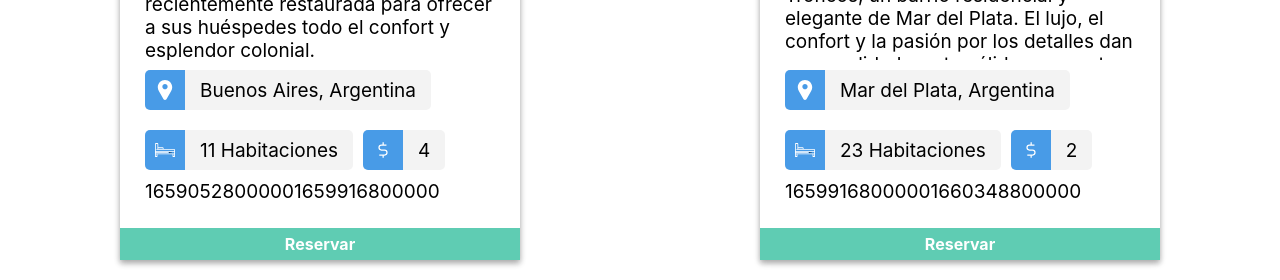
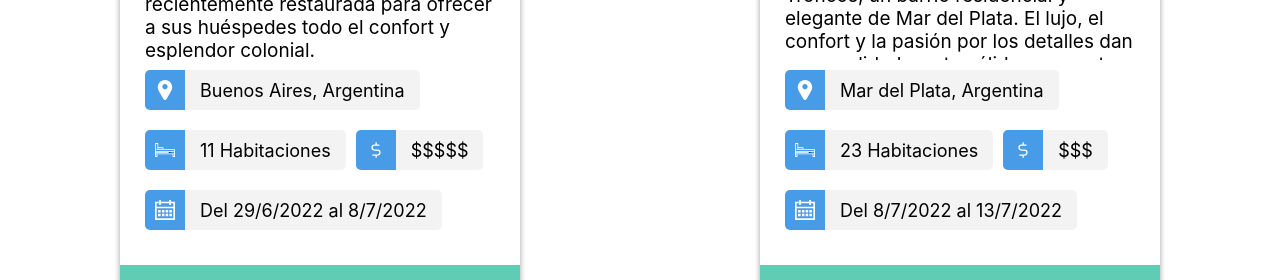
Before and after one commit to dbuendia/reserva-hoteles-291, a React (Create React App) app: page / in a window 1280 px wide. Shown: the part 840-1120 px from the top of the page. Built offline with nearby package versions, Linux system fonts and the light colour scheme.

Commit message:
Finished project

```diff
--- a/src/App.css
+++ b/src/App.css
@@ -91,6 +91,11 @@ select, input {
   -moz-appearance: none;
 }
 
+input[type="reset"] {
+  padding: 0.5em 0em;
+  text-align: center;
+}
+
 select.minimal, input.minimal {
   background-image:
     linear-gradient(45deg, transparent 50%, var(--dark-grey) 50%),
@@ -146,7 +151,7 @@ select:-moz-focusring, input:-moz-focusring {
   display: flex;
   flex-direction: column;
   width: 400px;
-  height: 750px;
+  height: 800px;
   margin: 50px;
   box-shadow: rgba(0, 0, 0, 0.16) 0px 3px 6px, rgba(0, 0, 0, 0.23) 0px 3px 6px;
 }
@@ -197,6 +202,7 @@ select:-moz-focusring, input:-moz-focusring {
   padding-right: 15px;
   border-radius: 5px;
   width: fit-content;
+  font-size: 18px;
 }
 
 .hotel-card-footer {
--- a/src/components/Filters.jsx
+++ b/src/components/Filters.jsx
@@ -63,9 +63,9 @@ function Filters({
   }
 
   function restartValues() {
-    setCountry("");
-    setPrice("");
-    setCapacity("");
+    setCountry(countries.todos);
+    setPrice(prices.todos);
+    setCapacity(capacities.todos);
     setDateFrom("");
     setDateTo("");
   }
--- a/src/components/HotelCard.jsx
+++ b/src/components/HotelCard.jsx
@@ -2,6 +2,7 @@ import React from "react";
 import locationIcon from "../icons/location-pin.svg";
 import bedIcon from "../icons/bed.svg";
 import dollarIcon from "../icons/dollar.svg";
+import availabilityIcon from "../icons/availability.svg";
 
 function HotelCard({
   photo,
@@ -14,6 +15,19 @@ function HotelCard({
   availabilityFrom,
   availabilityTo,
 }) {
+  function formatUnixToNaturalDate(dateUnix) {
+    let dateNatural = new Date(dateUnix);
+    return `${dateNatural.getDate()}/${dateNatural.getMonth()}/${dateNatural.getFullYear()}`;
+  }
+
+  function dollars(number) {
+    let dollar = "";
+    for (let i = 0; i <= number; i++) {
+      dollar += "$";
+    }
+    return dollar;
+  }
+
   return (
     <div className="hotel-card">
       <div className="hotel-card-header">
@@ -39,11 +53,16 @@ function HotelCard({
           </div>
           <div className="tag">
             <img className="icon-dollar" src={dollarIcon} alt="dollar" />
-            {price}
+            {dollars(price)}
           </div>
-          <div>
-            {availabilityFrom}
-            {availabilityTo}
+          <div className="tag">
+            <img
+              className="icon-availability"
+              src={availabilityIcon}
+              alt="availability"
+            />
+            Del {formatUnixToNaturalDate(availabilityFrom)} al{" "}
+            {formatUnixToNaturalDate(availabilityTo)}
           </div>
         </div>
       </div>
```
Also changed, not shown: src/icons/availability.svg (added).
